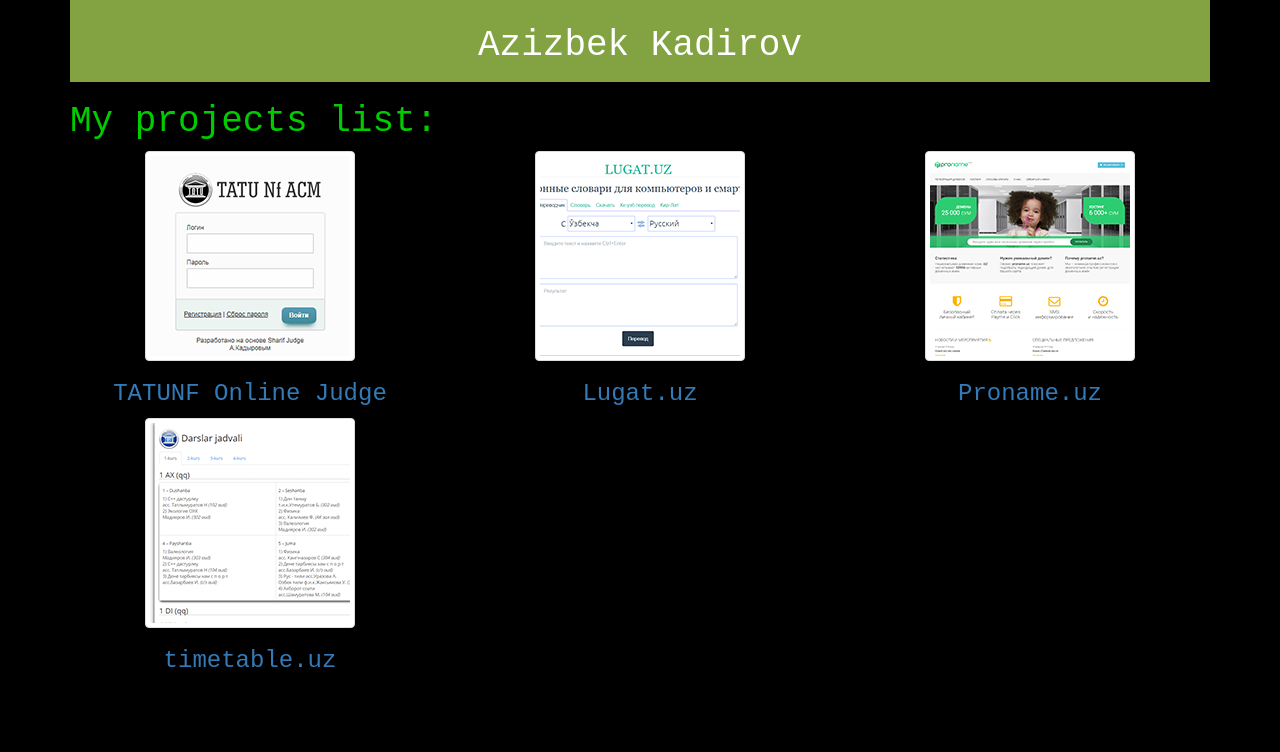
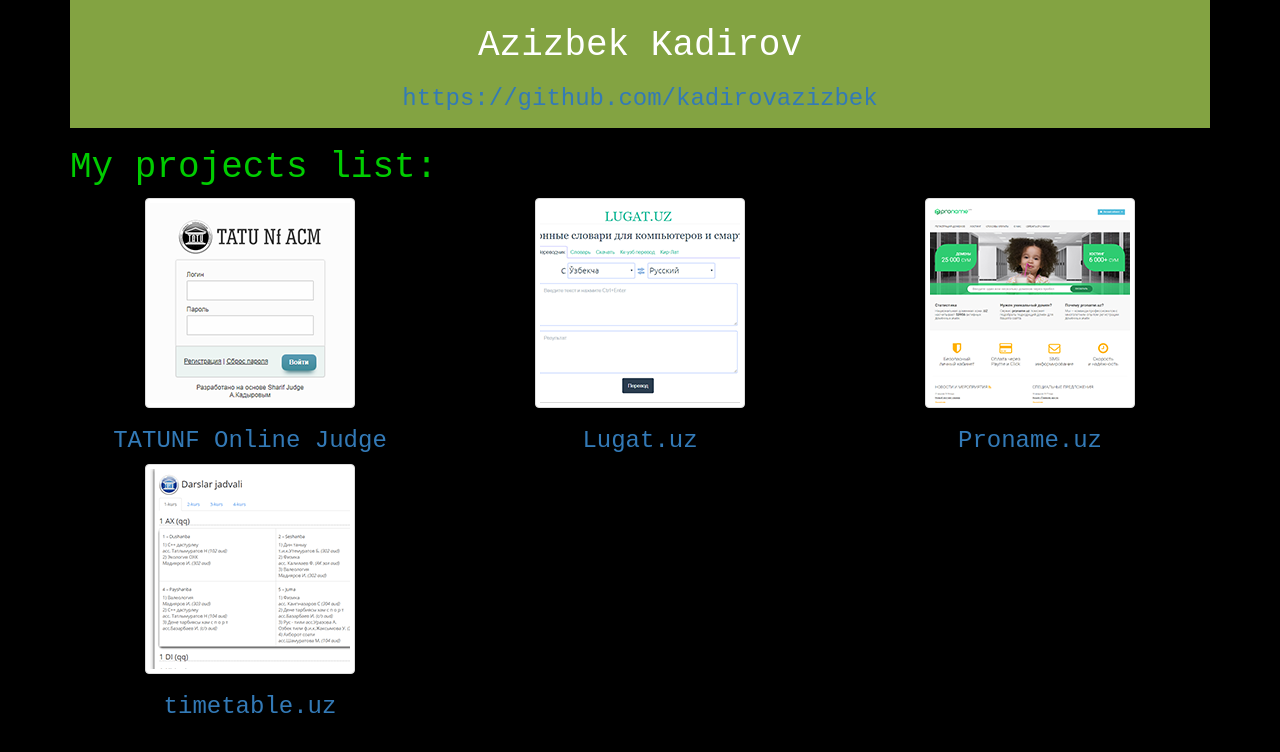
Before and after one commit to kadirovazizbek/kadirovazizbek.github.io, a plain HTML site: page index.html in a window 1280 px wide. Drawn offline with Linux system fonts and the light colour scheme.

Commit message:
added github profile address

```diff
--- a/index.html
+++ b/index.html
@@ -55,6 +55,7 @@
         <div class="container">
             <div id="header" class="header">
                 <h1>Azizbek Kadirov</h1>
+                <h3><a href="https://github.com/kadirovazizbek">https://github.com/kadirovazizbek</a></h3>
             </div>
             <h1>My projects list:</h1>
             <div class="row">
```
